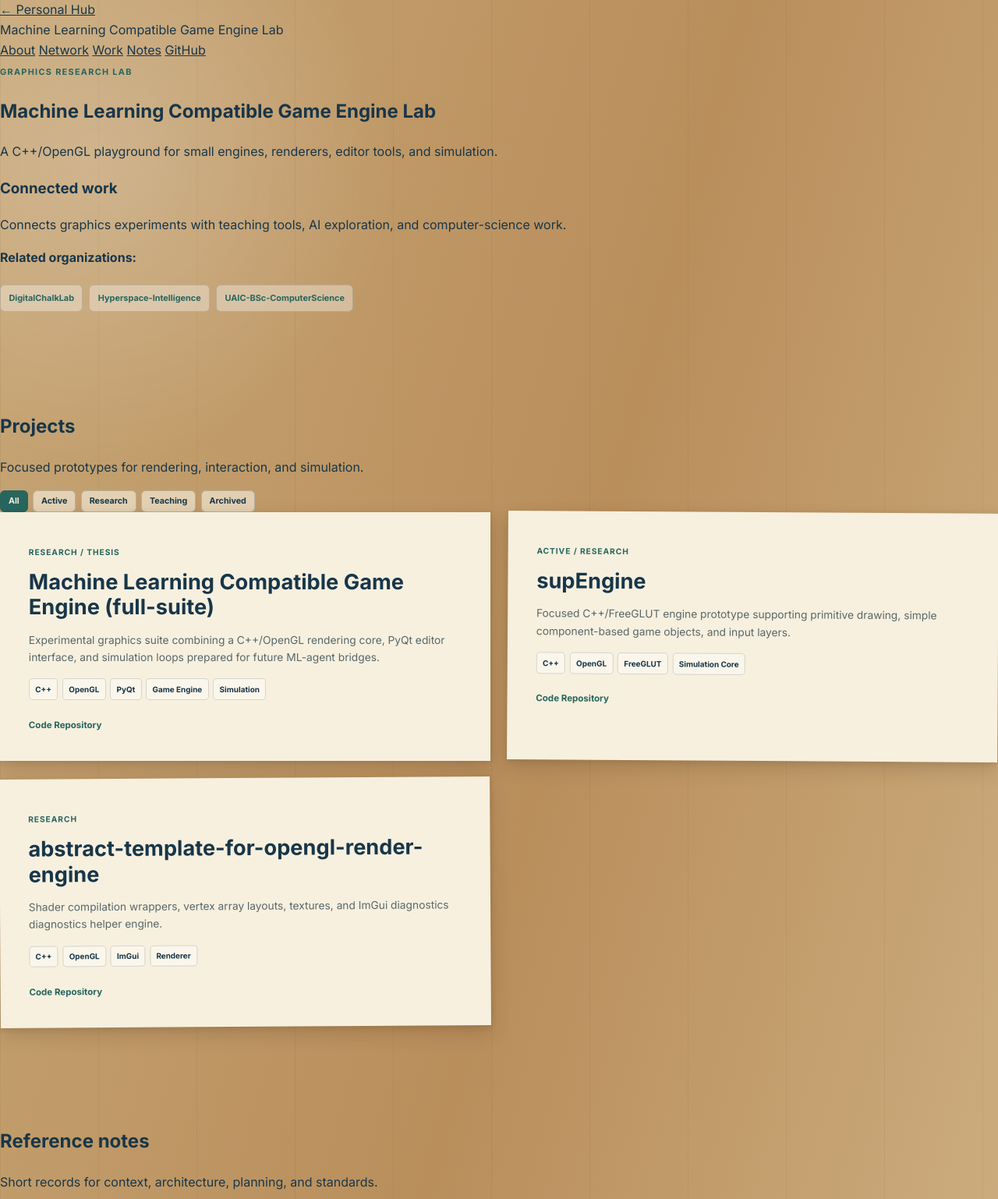
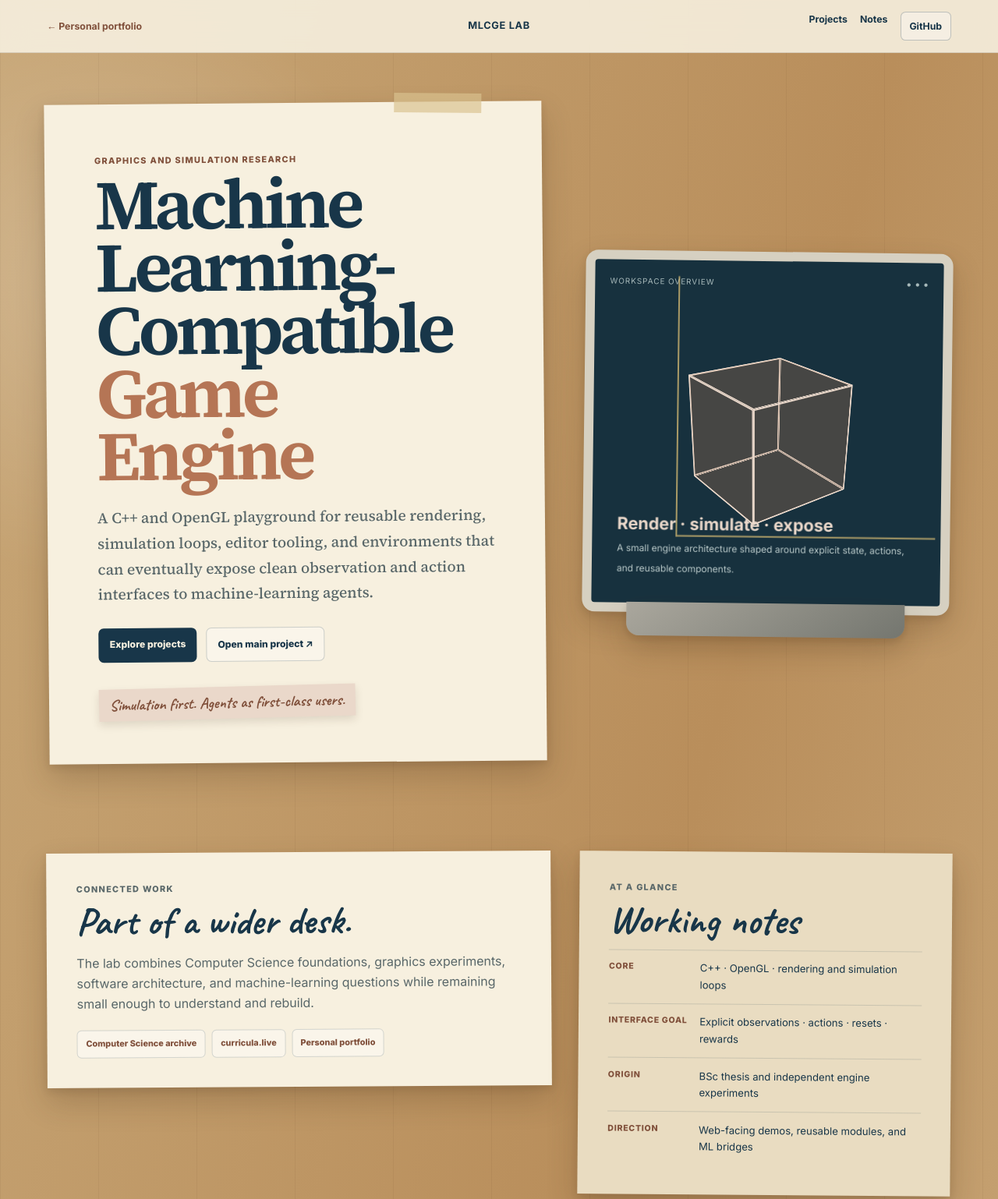
Before and after one commit to Machine-Learning-Compatible-Game-Engine/Machine-Learning-Compatible-Game-Engine.github.io, a plain HTML site: page index.html in a window 1280 px wide. Shown: the top 1538 px of the page at 78% size. Drawn offline with Linux system fonts and the light colour scheme.

Commit message:
feat: rebuild MLCGE Pages as a sunlit simulation workbench

```diff
--- a/index.html
+++ b/index.html
@@ -3,223 +3,119 @@
 <head>
   <meta charset="UTF-8">
   <meta name="viewport" content="width=device-width, initial-scale=1.0">
-    <title>Machine Learning Compatible Game Engine Lab - GitHub Pages</title>
-    <meta name="description" content="Research lab for experimental graphics, simulation loops, editor tooling, and C++/OpenGL rendering engines moving toward ML-agent compatibility.">
+  <meta name="theme-color" content="#ead8ca">
+  <meta name="description" content="A C++ and OpenGL research lab for simulation, rendering, editor tooling, and game-engine interfaces designed with machine-learning agents in mind.">
+  <title>Machine Learning-Compatible Game Engine Lab</title>
   <link rel="preconnect" href="https://fonts.googleapis.com">
   <link rel="preconnect" href="https://fonts.gstatic.com" crossorigin>
-    <link href="https://fonts.googleapis.com/css2?family=Inter:wght@300;400;500;600;700&family=Outfit:wght@400;500;600;700;800&display=swap" rel="stylesheet">
+  <link href="https://fonts.googleapis.com/css2?family=Caveat:wght@500;600;700&family=Inter:wght@400;500;600;700;800&family=Source+Serif+4:opsz,wght@8..60,500;8..60,650&display=swap" rel="stylesheet">
   <link rel="stylesheet" href="assets/styles.css">
 </head>
-<body>
-    <header class="navbar">
-        <div class="nav-container">
-            <a href="https://dragosandreibobu.github.io" class="nav-brand-back">
-                &larr; <span class="brand-text">Personal Hub</span>
-            </a>
-            <div class="nav-org-title">Machine Learning Compatible Game Engine Lab</div>
-            <nav class="nav-links">
-                <a href="#mission">About</a>
-                <a href="#connections">Network</a>
-                <a href="#projects">Work</a>
-                <a href="#docs">Notes</a>
-                <a href="https://github.com/Machine-Learning-Compatible-Game-Engine" target="_blank" class="nav-btn">GitHub</a>
+<body style="--accent:#b57555;--accent-deep:#80503b;--accent-soft:#ead8ca">
+  <a class="skip-link" href="#main">Skip to content</a>
+  <header class="topbar">
+    <div class="topbar-inner">
+      <a class="back-link" href="https://dragosandreibobu.github.io">← Personal portfolio</a>
+      <div class="site-name">MLCGE Lab</div>
+      <nav class="nav" aria-label="Primary navigation">
+        <a href="#projects">Projects</a><a href="#notes">Notes</a><a class="github-link" href="https://github.com/Machine-Learning-Compatible-Game-Engine" target="_blank" rel="noreferrer">GitHub</a>
       </nav>
     </div>
   </header>
 
-    <main class="container">
-        <!-- Hero -->
-        <section id="mission" class="hero-section">
-            <div class="hero-glow"></div>
-            <span class="badge">Graphics research lab</span>
-            <h1 class="hero-title">Machine Learning Compatible Game Engine Lab</h1>
-            <p class="hero-bio">A C++/OpenGL playground for small engines, renderers, editor tools, and simulation.</p>
+  <main id="main" class="workspace">
+    <section class="hero" aria-labelledby="site-title">
+      <article class="hero-paper">
+        <p class="badge">Graphics and simulation research</p>
+        <h1 id="site-title">Machine Learning-Compatible <span>Game Engine</span></h1>
+        <p class="hero-summary">A C++ and OpenGL playground for reusable rendering, simulation loops, editor tooling, and environments that can eventually expose clean observation and action interfaces to machine-learning agents.</p>
+        <div class="hero-actions"><a class="button button-primary" href="#projects">Explore projects</a><a class="button button-secondary" href="https://github.com/Machine-Learning-Compatible-Game-Engine/full-suite" target="_blank" rel="noreferrer">Open main project ↗</a></div>
+        <p class="hero-note">Simulation first. Agents as first-class users.</p>
+      </article>
+      <article class="hero-visual" aria-label="Visual summary">
+        <div class="visual-top"><span>Workspace overview</span><span aria-hidden="true">● ● ●</span></div>
+        <div class="visual-content"><div class="illustration cube-scene" aria-hidden="true"><div class="axis-lines"></div><div class="cube"><span class="front"></span><span class="back"></span><span class="right"></span><span class="left"></span><span class="top"></span><span class="bottom"></span></div></div></div>
+        <div class="visual-label"><strong>Render · simulate · expose</strong><span>A small engine architecture shaped around explicit state, actions, and reusable components.</span></div>
+      </article>
     </section>
 
-        <!-- Connection -->
-        <section id="connections" class="info-card-section">
-            <div class="info-card">
-                <h3>Connected work</h3>
-                <p>Connects graphics experiments with teaching tools, AI exploration, and computer-science work.</p>
-                <div class="related-orgs">
-                    <strong>Related organizations:</strong>
-                    <div class="related-links">
-                        <a href="https://DigitalChalkLab.github.io" class="related-link">DigitalChalkLab</a> <a href="https://Hyperspace-Intelligence.github.io" class="related-link">Hyperspace-Intelligence</a> <a href="https://UAIC-BSc-ComputerScience.github.io" class="related-link">UAIC-BSc-ComputerScience</a>
-                    </div>
-                </div>
-            </div>
+    <section class="workbench" aria-label="Context and facts">
+      <article class="connection-card"><p class="badge">Connected work</p><h2 class="object-heading">Part of a wider desk.</h2><p>The lab combines Computer Science foundations, graphics experiments, software architecture, and machine-learning questions while remaining small enough to understand and rebuild.</p><div class="related-links"><a href="https://UAIC-BSc-ComputerScience.github.io" target="_blank" rel="noreferrer">Computer Science archive</a><a href="https://curricula-live.github.io" target="_blank" rel="noreferrer">curricula.live</a><a href="https://dragosandreibobu.github.io" target="_blank" rel="noreferrer">Personal portfolio</a></div></article>
+      <aside class="facts-card"><p class="badge">At a glance</p><h2 class="object-heading">Working notes</h2><dl class="facts"><div><dt>Core</dt><dd>C++ · OpenGL · rendering and simulation loops</dd></div><div><dt>Interface goal</dt><dd>Explicit observations · actions · resets · rewards</dd></div><div><dt>Origin</dt><dd>BSc thesis and independent engine experiments</dd></div><div><dt>Direction</dt><dd>Web-facing demos, reusable modules, and ML bridges</dd></div></dl></aside>
     </section>
 
-        <!-- Projects grid -->
-        <section id="projects" class="section">
-            <div class="section-header">
-                <h2 class="section-title">Projects</h2>
-                <p class="section-desc">Focused prototypes for rendering, interaction, and simulation.</p>
-                <div class="filters">
-                    <button class="filter-btn active" data-filter="all">All</button>
-                    <button class="filter-btn" data-filter="active">Active</button>
-                    <button class="filter-btn" data-filter="research">Research</button>
-                    <button class="filter-btn" data-filter="teaching">Teaching</button>
-                    <button class="filter-btn" data-filter="archived">Archived</button>
-                </div>
-            </div>
-            <div class="projects-grid" id="projects-container">
-                <!-- Dynamically populated -->
-            </div>
+    <section id="projects" class="section" aria-labelledby="projects-heading">
+      <div class="section-heading"><p class="badge">Project notebook</p><h2 id="projects-heading">Selected work</h2><p>Repositories and experiments presented with clear status, scope, and technical context.</p><div class="filters" role="group" aria-label="Filter projects"><button class="filter-btn active" data-filter="all" aria-pressed="true">All</button><button class="filter-btn" data-filter="active" aria-pressed="false">Active</button><button class="filter-btn" data-filter="research" aria-pressed="false">Research</button><button class="filter-btn" data-filter="teaching" aria-pressed="false">Teaching</button><button class="filter-btn" data-filter="archive" aria-pressed="false">Archive</button></div></div>
+      <div class="projects-ledger"><div class="projects-grid" id="projects-container"></div></div>
     </section>
 
-        <!-- Docs standard -->
-        <section id="docs" class="section">
-            <div class="section-header">
-                <h2 class="section-title">Reference notes</h2>
-                <p class="section-desc">Short records for context, architecture, planning, and standards.</p>
-            </div>
-            <div class="docs-grid">
-                <a href="docs/overview.md" class="doc-card">
-                    <h4>Overview & Context</h4>
-                    <p>Comprehensive description of this workspace's mission and targets.</p>
-                </a>
-                <a href="docs/architecture.md" class="doc-card">
-                    <h4>Architecture & Topology</h4>
-                    <p>Internal software architecture and design pattern guidelines.</p>
-                </a>
-                <a href="docs/roadmap.md" class="doc-card">
-                    <h4>Ecosystem Roadmap</h4>
-                    <p>Milestones, feature integrations, and future project phases.</p>
-                </a>
-                <a href="docs/projects.md" class="doc-card">
-                    <h4>Project Catalog Specification</h4>
-                    <p>Detailed technical inventory of code repositories.</p>
-                </a>
-                <a href="docs/documentation-standard.md" class="doc-card">
-                    <h4>Engineering Standards</h4>
-                    <p>Source directory structures, naming schemes, and git flow rules.</p>
-                </a>
-            </div>
+    <section id="notes" class="section" aria-labelledby="notes-heading">
+      <div class="section-heading"><p class="badge">Reference notes</p><h2 id="notes-heading">Context before code.</h2><p>Short documentation records covering architecture, scope, planning, and engineering standards.</p></div>
+      <div class="docs-note"><div class="docs-grid"><a class="doc-card" href="docs/overview.md"><h3>Overview & context</h3><p>Mission, scope, and how this workspace fits the broader ecosystem.</p></a><a class="doc-card" href="docs/architecture.md"><h3>Architecture & topology</h3><p>Design boundaries, components, and technical decisions.</p></a><a class="doc-card" href="docs/roadmap.md"><h3>Roadmap</h3><p>Milestones, pending work, and future directions.</p></a><a class="doc-card" href="docs/projects.md"><h3>Project catalog</h3><p>A structured inventory of repositories and experiments.</p></a><a class="doc-card" href="docs/documentation-standard.md"><h3>Documentation standard</h3><p>Conventions for readable repositories, Git workflow, and technical notes.</p></a></div></div>
     </section>
   </main>
 
-    <footer class="footer">
-        <div class="footer-container">
-            <p>Part of the Dragoș-Andrei Bobu project ecosystem &bull; <a href="https://dragosandreibobu.github.io">https://dragosandreibobu.github.io</a></p>
-            <p><a href="https://github.com/Machine-Learning-Compatible-Game-Engine" target="_blank">GitHub Organization</a></p>
-        </div>
-    </footer>
+  <footer class="footer"><p>Part of the Dragoș-Andrei Bobu project ecosystem · 2026</p><p><a href="https://dragosandreibobu.github.io">Personal portfolio</a> · <a href="https://github.com/Machine-Learning-Compatible-Game-Engine" target="_blank" rel="noreferrer">GitHub organization</a></p></footer>
 
   <script>
     const projects = [
   {
-    "name": "Machine Learning Compatible Game Engine (full-suite)",
-    "slug": "mlcge-full-suite",
-    "organization": "Machine-Learning-Compatible-Game-Engine",
-    "status": "Research / Thesis",
-    "summary": "Experimental graphics suite combining a C++/OpenGL rendering core, PyQt editor interface, and simulation loops prepared for future ML-agent bridges.",
+    "name": "Machine Learning-Compatible Game Engine — full suite",
+    "status": "Research Thesis",
+    "summary": "A modular C++ engine combining rendering, simulation environments, editor tooling, and reusable interfaces intended to support future machine-learning agent integration.",
     "repo": "https://github.com/Machine-Learning-Compatible-Game-Engine/full-suite",
     "live": "",
     "tags": [
       "C++",
       "OpenGL",
       "PyQt",
-      "Game Engine",
-      "Simulation"
-    ],
-    "related": [
-      "DigitalChalkLab",
-      "Hyperspace-Intelligence",
-      "UAIC-BSc-ComputerScience"
+      "Simulation",
+      "Architecture"
     ]
   },
   {
     "name": "supEngine",
-    "slug": "sup-engine",
-    "organization": "Machine-Learning-Compatible-Game-Engine",
-    "status": "Active / Research",
-    "summary": "Focused C++/FreeGLUT engine prototype supporting primitive drawing, simple component-based game objects, and input layers.",
+    "status": "Active Research",
+    "summary": "A focused C++ and FreeGLUT prototype for primitive rendering, component-oriented game objects, input handling, and compact experimentation.",
     "repo": "https://github.com/Machine-Learning-Compatible-Game-Engine/supEngine",
     "live": "",
     "tags": [
       "C++",
-      "OpenGL",
       "FreeGLUT",
-      "Simulation Core"
-    ],
-    "related": [
-      "DigitalChalkLab"
+      "Components",
+      "Rendering"
     ]
   },
   {
-    "name": "abstract-template-for-opengl-render-engine",
-    "slug": "opengl-render-engine",
-    "organization": "Machine-Learning-Compatible-Game-Engine",
-    "status": "Research",
-    "summary": "Shader compilation wrappers, vertex array layouts, textures, and ImGui diagnostics diagnostics helper engine.",
+    "name": "Abstract OpenGL render-engine template",
+    "status": "Research Archive",
+    "summary": "Reusable wrappers for shaders, vertex arrays, textures, layouts, and ImGui diagnostics, kept as a practical reference for future renderer work.",
     "repo": "https://github.com/Machine-Learning-Compatible-Game-Engine/abstract-template-for-opengl-render-engine",
     "live": "",
     "tags": [
-      "C++",
       "OpenGL",
+      "Shaders",
       "ImGui",
       "Renderer"
-    ],
-    "related": [
-      "UAIC-BSc-ComputerScience"
     ]
   }
 ];
     const container = document.getElementById('projects-container');
-        const filterBtns = document.querySelectorAll('.filter-btn');
-
+    const buttons = [...document.querySelectorAll('.filter-btn')];
+    const escapeHtml = value => String(value).replace(/[&<>'"]/g, char => ({'&':'&amp;','<':'&lt;','>':'&gt;',"'":'&#39;','"':'&quot;'}[char]));
     function renderProjects(filter = 'all') {
-            container.innerHTML = '';
-            projects.forEach(p => {
-                const statusLower = p.status.toLowerCase();
-                let shouldShow = false;
-
-                if (filter === 'all') {
-                    shouldShow = true;
-                } else if (filter === 'active' && statusLower.includes('active')) {
-                    shouldShow = true;
-                } else if (filter === 'research' && statusLower.includes('research')) {
-                    shouldShow = true;
-                } else if (filter === 'teaching' && statusLower.includes('teaching')) {
-                    shouldShow = true;
-                } else if (filter === 'archived' && statusLower.includes('archived')) {
-                    shouldShow = true;
+      const visible = projects.filter(project => filter === 'all' || project.status.toLowerCase().includes(filter));
+      container.innerHTML = visible.map(project => `
+        <article class="project-card">
+          <span class="project-status">${escapeHtml(project.status)}</span>
+          <h3>${escapeHtml(project.name)}</h3>
+          <p>${escapeHtml(project.summary)}</p>
+          <div class="project-tags">${project.tags.map(tag => `<span class="tag">${escapeHtml(tag)}</span>`).join('')}</div>
+          <div class="project-links"><a class="link-btn" href="${escapeHtml(project.repo)}" target="_blank" rel="noreferrer">Repository ↗</a>${project.live ? `<a class="link-btn primary" href="${escapeHtml(project.live)}" target="_blank" rel="noreferrer">Live project ↗</a>` : ''}</div>
+        </article>`).join('');
+      if (!visible.length) container.innerHTML = '<article class="project-card"><span class="project-status">No entries</span><h3>No projects match this filter yet.</h3></article>';
     }
-
-                if (!shouldShow) return;
-
-                const card = document.createElement('div');
-                card.className = 'project-card fade-in';
-
-                const badges = p.tags.map(t => `<span class="tag">${t}</span>`).join('');
-                const relatedLinks = p.related ? p.related.map(r => `<span class="related-org-tag">${r}</span>`).join(' ') : '';
-
-                card.innerHTML = `
-                    <div class="project-card-header">
-                        <span class="project-status">${p.status}</span>
-                    </div>
-                    <h3>${p.name}</h3>
-                    <p>${p.summary}</p>
-                    <div class="project-tags">${badges}</div>
-                    ${relatedLinks ? `<div class="project-related-orgs"><strong>Related Orgs:</strong> ${relatedLinks}</div>` : ''}
-                    <div class="project-links">
-                        <a href="${p.repo}" target="_blank" class="link-btn">Code Repository</a>
-                        ${p.live ? `<a href="${p.live}" target="_blank" class="link-btn primary">Live Demo</a>` : ''}
-                    </div>
-                `;
-                container.appendChild(card);
-            });
-        }
-
-        filterBtns.forEach(btn => {
-            btn.addEventListener('click', (e) => {
-                filterBtns.forEach(b => b.classList.remove('active'));
-                btn.classList.add('active');
-                renderProjects(btn.dataset.filter);
-            });
-        });
-
+    buttons.forEach(button => button.addEventListener('click', () => { buttons.forEach(item => { item.classList.remove('active'); item.setAttribute('aria-pressed','false'); }); button.classList.add('active'); button.setAttribute('aria-pressed','true'); renderProjects(button.dataset.filter); }));
     renderProjects();
   </script>
 </body>
```
Lines whose indentation alone changed are shown as unchanged.
